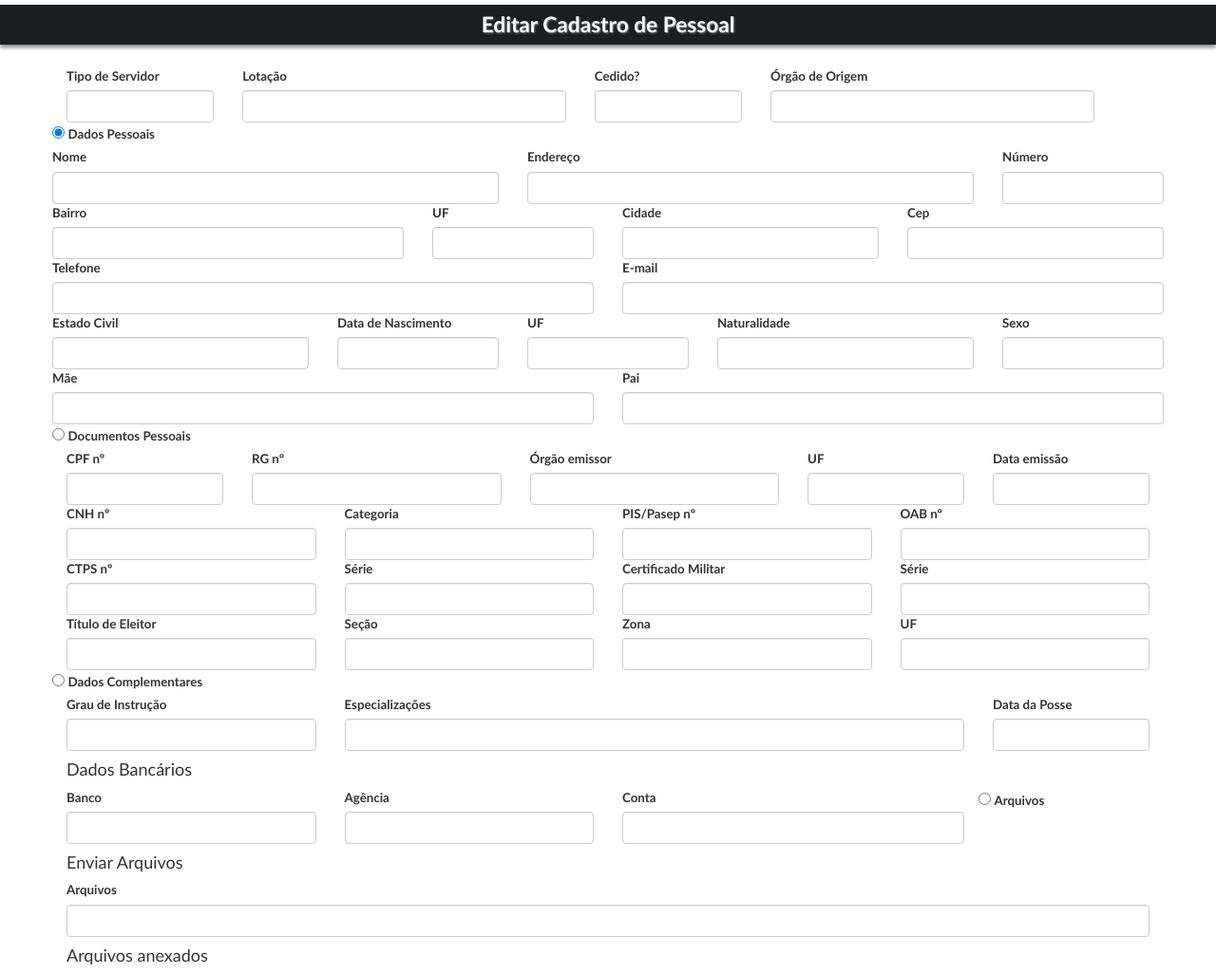
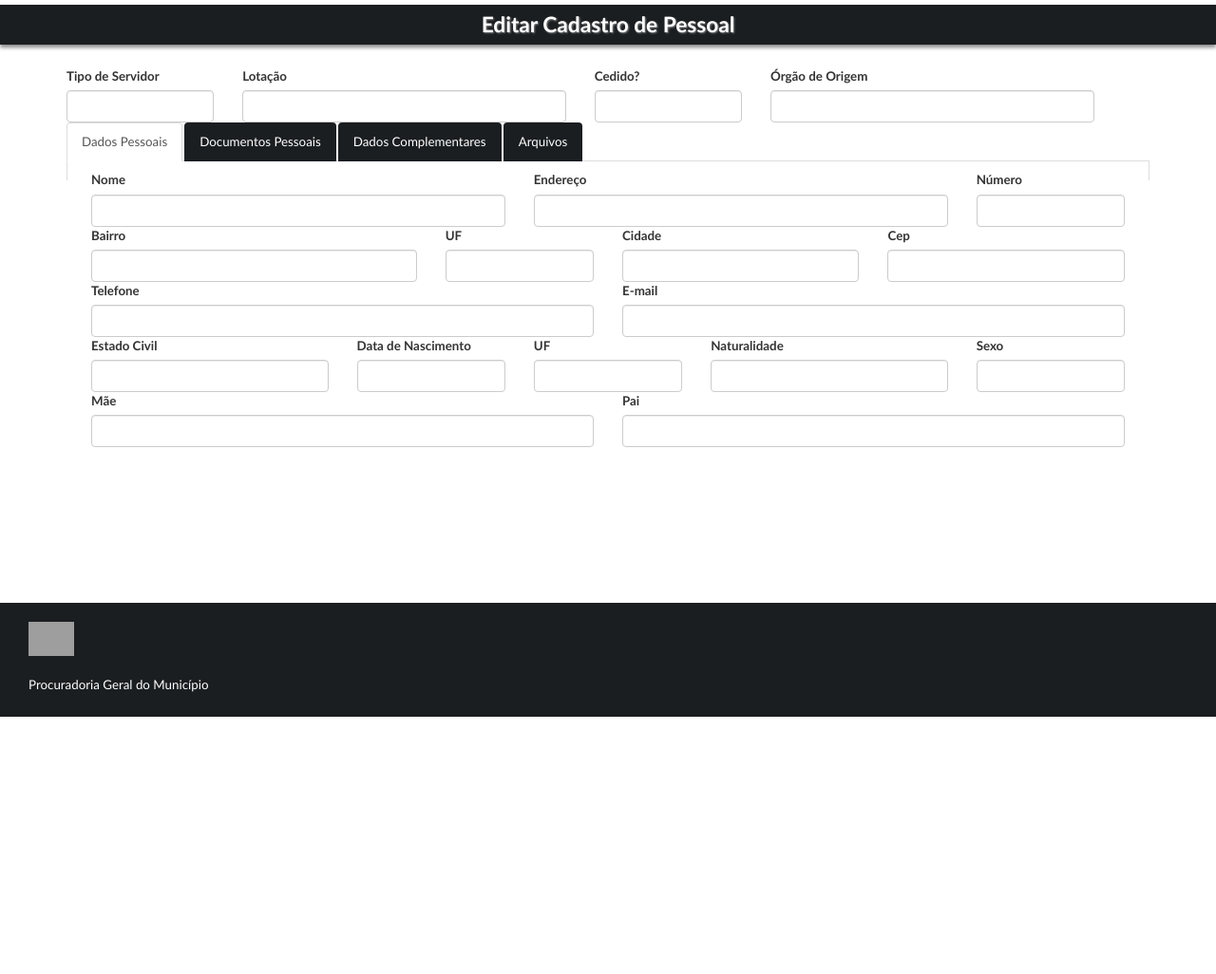
Before and after one commit to fcocosta31/omnia, a Symfony app: template templates/dai/rh/cadastro/editar.html.twig in a window 1280 px wide. Shown: the top 1026 px of the page at 95% size. After the commit the page ends 755 px from the top, so only its background shows below. Run offline with Twig, Linux system fonts and the light colour scheme; the template is opened without the code that fills it, so the values that code supplies are empty; form fields are guessed from the names that the template uses; some libraries are stand-ins or nearby versions; grey boxes are pictures that could not be loaded.

Commit message:
Alterado o template dai-rh-cadastro-editar

```diff
--- a/templates/dai/rh/cadastro/editar.html.twig
+++ b/templates/dai/rh/cadastro/editar.html.twig
@@ -24,11 +24,18 @@
                      </div>
                  </div>
              </div>
-                 <div class="tabs-container row">
+           <div>
+               <!-- Nav tabs -->
+               <ul class="nav nav-tabs" role="tablist">
+                   <li role="presentation" class="active"><a href="#dadospessoais" class="tabs-color" aria-controls="dadospessoais" role="tab" data-toggle="tab">Dados Pessoais</a></li>
+                   <li role="presentation"><a href="#documentospessoais" class="tabs-color" aria-controls="documentospessoais" role="tab" data-toggle="tab">Documentos Pessoais</a></li>
+                   <li role="presentation"><a href="#dadoscomplemento" class="tabs-color" aria-controls="dadoscomplemento" role="tab" data-toggle="tab">Dados Complementares</a></li>
+                   <li role="presentation"><a href="#arquivos" class="tabs-color" aria-controls="arquivos" role="tab" data-toggle="tab">Arquivos</a></li>
+               </ul>
 
-                     <input type="radio" name="tabs" class="tabs" id="tab1" checked>
-                     <label for="tab1">Dados Pessoais</label>
-                     <div class="row">
+               <div class="tab-content">
+
+                   <div role="tabpanel" class="tab-pane fade in active" id="dadospessoais">
                          <div class="col-md-5 col-xs-12">
                          {{ form_row(form.nome, {'label':'Nome'}) }}
                          </div>
@@ -78,9 +85,7 @@
                          {{ form_row(form.pai, {'label':'Pai'}) }}
                          </div>
                      </div>
-                     <input type="radio" name="tabs" class="tabs" id="tab2">
-                     <label for="tab2">Documentos Pessoais</label>
-                     <div>
+                   <div role="tabpanel" class="tab-pane fade" id="documentospessoais">
                          <div class="col-md-2 col-xs-12">
                              {{ form_row(form.cpf, {'label':'CPF nº'}) }}
                          </div>
@@ -134,9 +139,8 @@
                          </div>
 
                      </div>
-                     <input type="radio" name="tabs" class="tabs" id="tab3">
-                     <label for="tab3">Dados Complementares</label>
-                     <div>
+
+                   <div role="tabpanel" class="tab-pane fade" id="dadoscomplemento">
                          <div class="col-md-3 col-xs-12">
                              {{ form_row(form.grauinstrucao, {'label':'Grau de Instrução'}) }}
                          </div>
@@ -159,9 +163,8 @@
                              {{ form_row(form.conta, {'label':'Conta'}) }}
                          </div>
                      </div>
-                     <input type="radio" name="tabs" class="tabs" id="tab4">
-                     <label for="tab4">Arquivos</label>
-                     <div>
+
+                   <div role="tabpanel" class="tab-pane fade" id="arquivos">
                          <div class="col-md-12 col-xs-12">
                              <h4>Enviar Arquivos</h4>
                          </div>
@@ -200,6 +203,7 @@
                          </div>
                      </div>
                  </div>
+           </div>
              {{ form_end(form) }}
          </div>
      </div>
```
Also changed, not shown: 1 other file.
